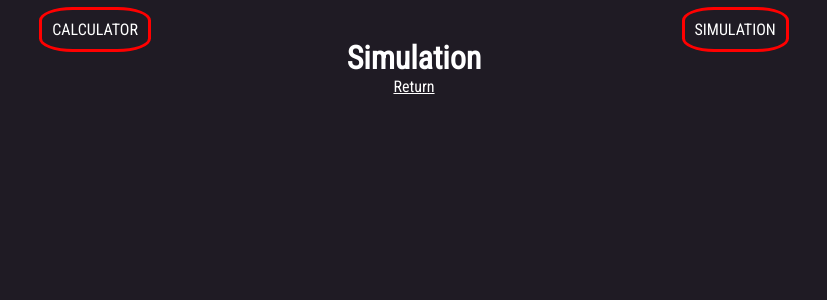
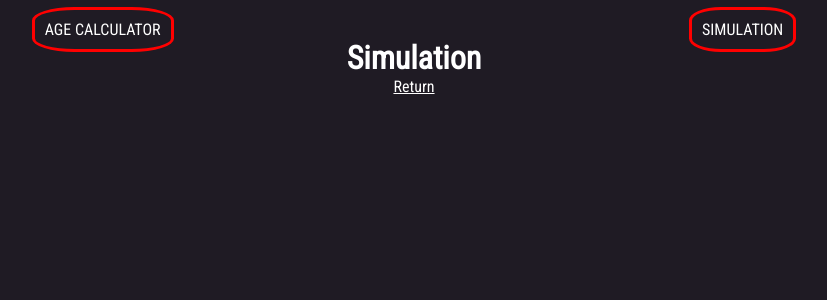
Before and after one commit to Student235555/solar-system-facts, a React (Create React App) app: page /simulation in a window 1280 px wide. Shown: the top 300 px of the page, without its empty margins (226-1053 px from the left). Built offline with nearby package versions, Linux system fonts and the light colour scheme.

Commit message:
Change button name

```diff
--- a/src/components/Header.js
+++ b/src/components/Header.js
@@ -3,7 +3,7 @@ import '../styles/Header.css';
 import {NavLink} from 'react-router-dom';
 
 const list = [
-    {name: "calculator", path: "/calculator"},
+    {name: "age calculator", path: "/calculator"},
     {name: "simulation", path: "/simulation"},
 ];
 
```
